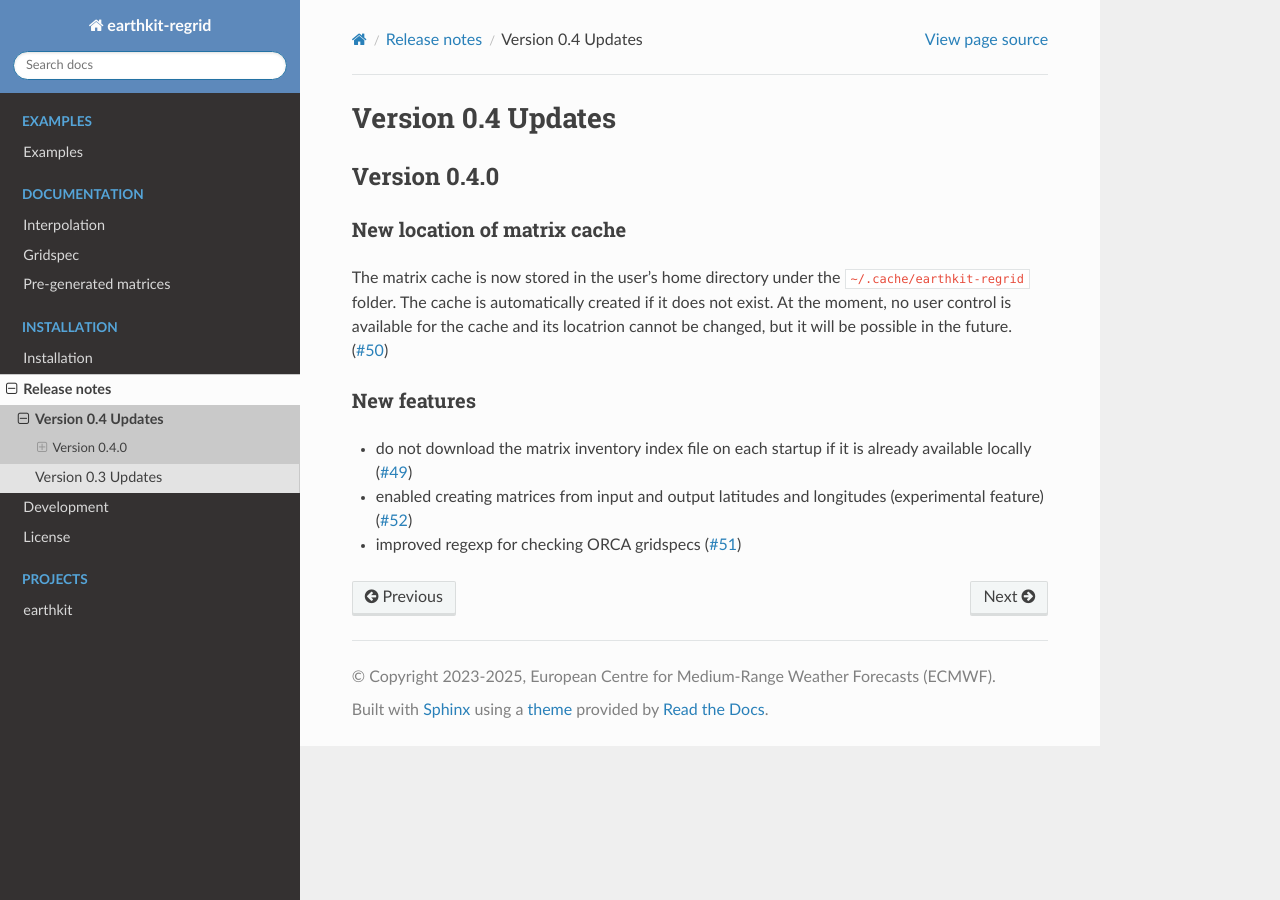
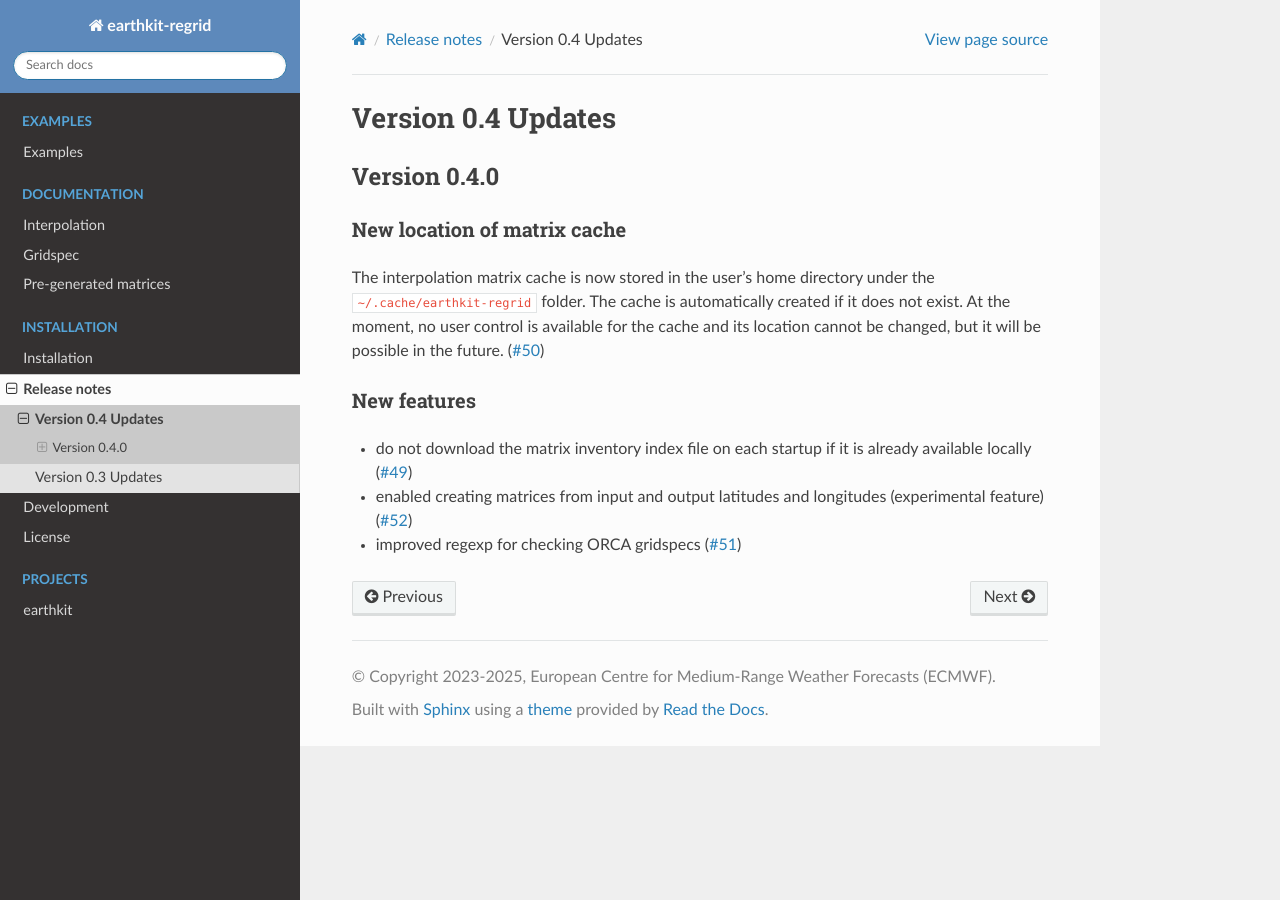
Before and after one commit to ecmwf/earthkit-regrid, a Sphinx documentation site: the page built from docs/release_notes/version_0.4_updates.rst, in a window 1280 px wide. Built offline with Sphinx 7.4.7 and the Read the Docs theme 3.1.0, drawn with Linux system fonts in a browser that asks for light colours.

```diff
--- a/docs/release_notes/version_0.4_updates.rst
+++ b/docs/release_notes/version_0.4_updates.rst
@@ -8,7 +8,7 @@
 New location of matrix cache
 ++++++++++++++++++++++++++++
 
-The matrix cache is now stored in the user's home directory under the ``~/.cache/earthkit-regrid`` folder. The cache is automatically created if it does not exist. At the moment, no user control is available for the cache and its locatrion cannot be changed, but it will be possible in the future. (:pr:`50`)
+The interpolation  matrix cache is now stored in the user's home directory under the ``~/.cache/earthkit-regrid`` folder. The cache is automatically created if it does not exist. At the moment, no user control is available for the cache and its location cannot be changed, but it will be possible in the future. (:pr:`50`)
 
 
 New features
```
